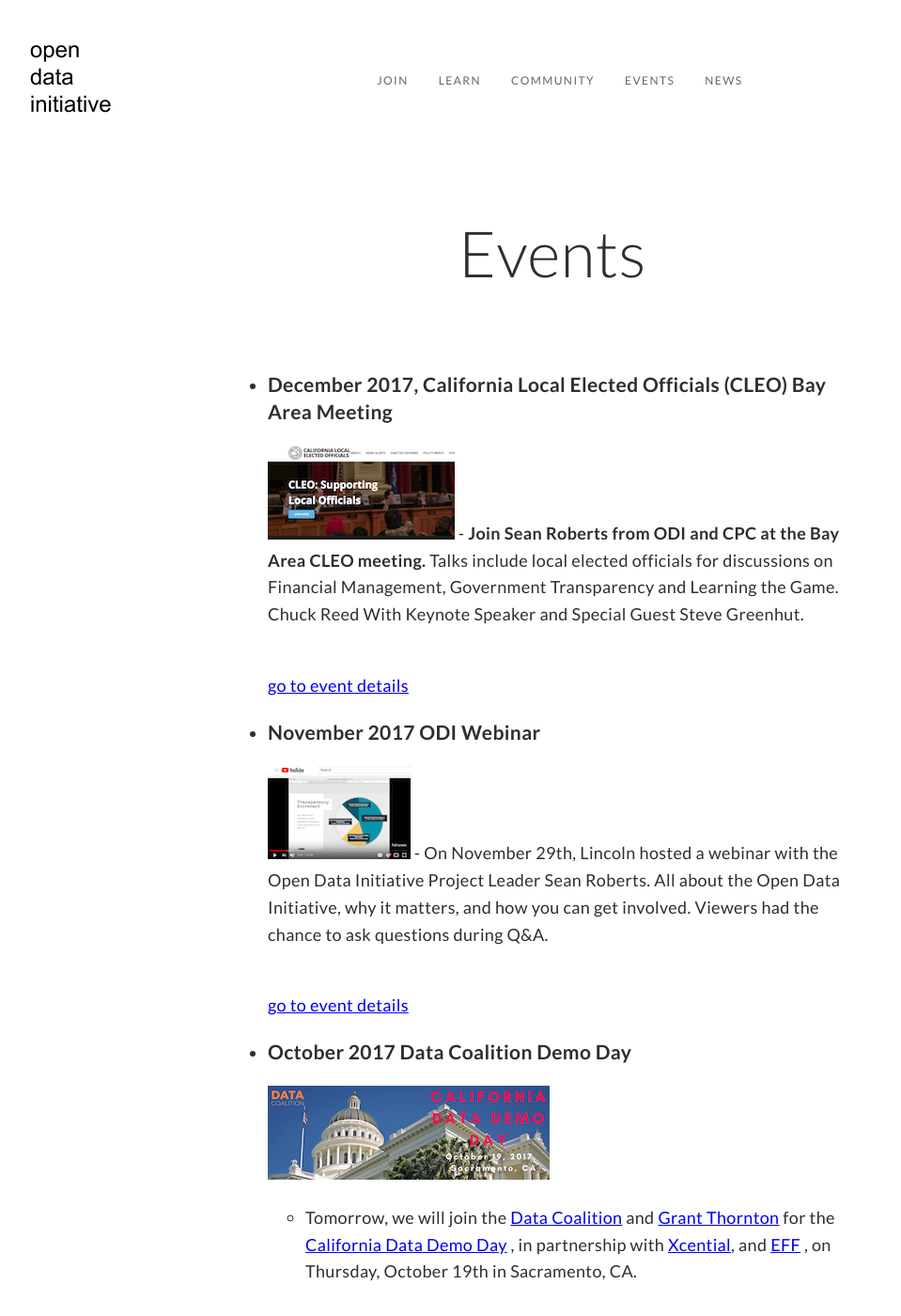
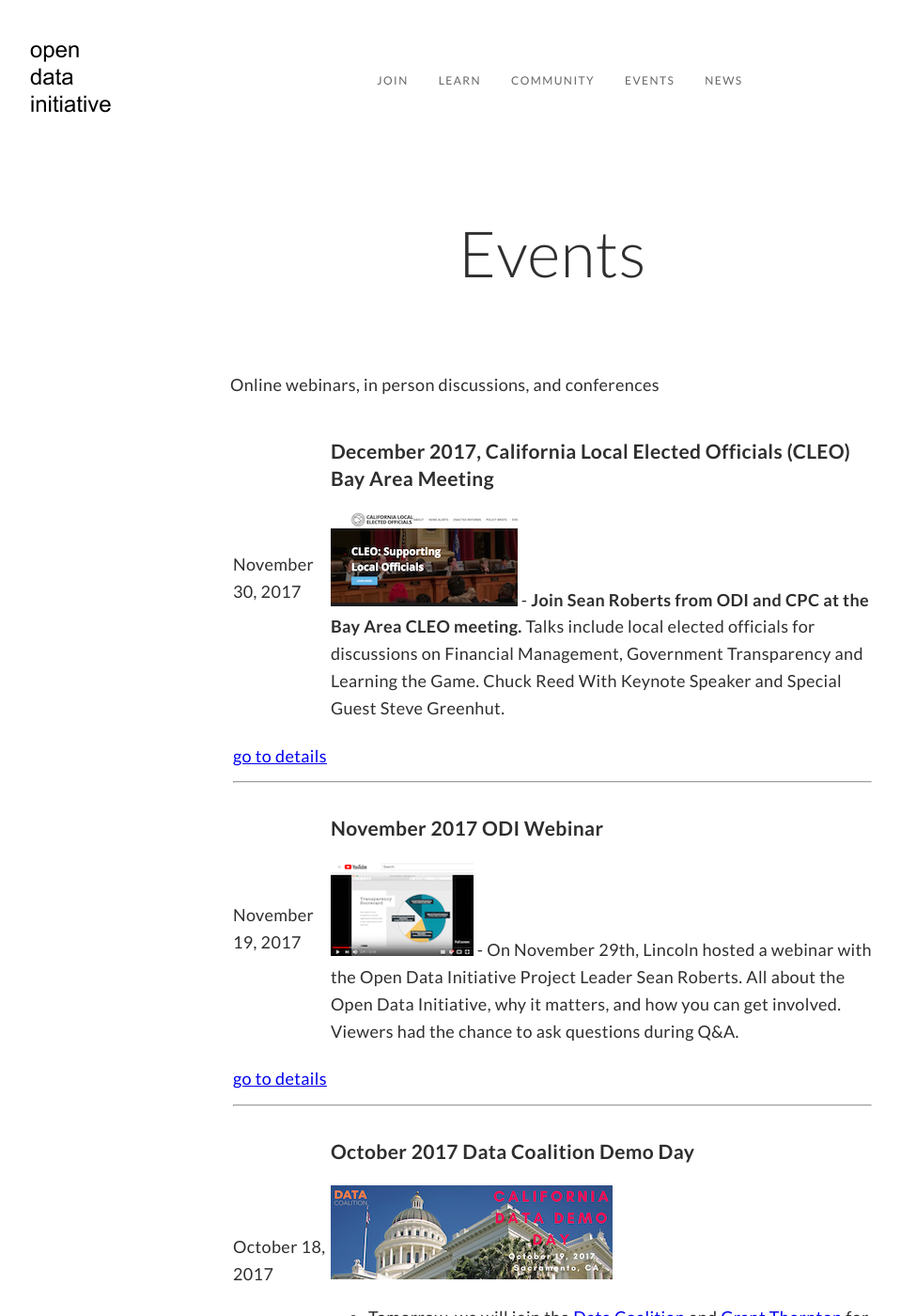
Before and after one commit to opendatainitiative/opendatainitiative.github.io, a Jekyll site: the page built from events.md, in a window 1280 px wide and 1400 px high. Shown: the whole window at 94% size, without its empty margins (52-1011 px from the left). Built offline with Jekyll 4.4.1, drawn with Linux system fonts in a browser that asks for light colours; some of the changed text lies outside the part shown.

Commit message:
Convert from list to table in events.md

```diff
--- a/events.md
+++ b/events.md
@@ -5,12 +5,17 @@ title: Events
 ---
 
 # Events
+Online webinars, in person discussions, and conferences
 
-<ul>
+<table>
     {% for post in site.categories.events %}
-          <li>
-                {{ post.excerpt }}<br>
-                <a href="{{ site.baseurl }}{{ post.url }}">go to event details</a>
-          </li>
+      <tr>
+            <td>{{ post.date | date: '%B %d, %Y' }}</td>
+            <td>{{ post.excerpt }}</td>
+      <tr>
+            <td colspan="2"><a href="{{ site.baseurl }}{{ post.url }}">go to details</a></td>
+      </tr>
+      <tr>
+            <td colspan="2"><hr></td>
+      </tr>
     {% endfor %}
-</ul>
```
